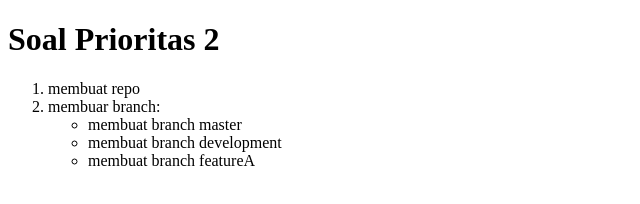
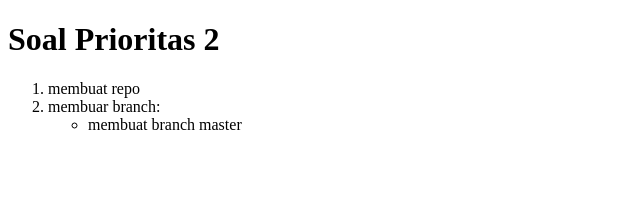
Before and after one commit to andistevenli/tugas-section-5_soal-prioritas-2, a plain HTML site: page index.html in a window 1280 px wide. Shown: the whole page, without its empty margins (0-640 px from the left). Drawn offline with Linux system fonts and the light colour scheme.

Commit message:
balikkan dulu

```diff
--- a/index.html
+++ b/index.html
@@ -13,8 +13,6 @@
         <li>membuar branch:
             <ul>
                 <li>membuat branch master</li>
-                <li>membuat branch development</li>
-                <li>membuat branch featureA</li>
             </ul>
         </li>
     </ol>
```
